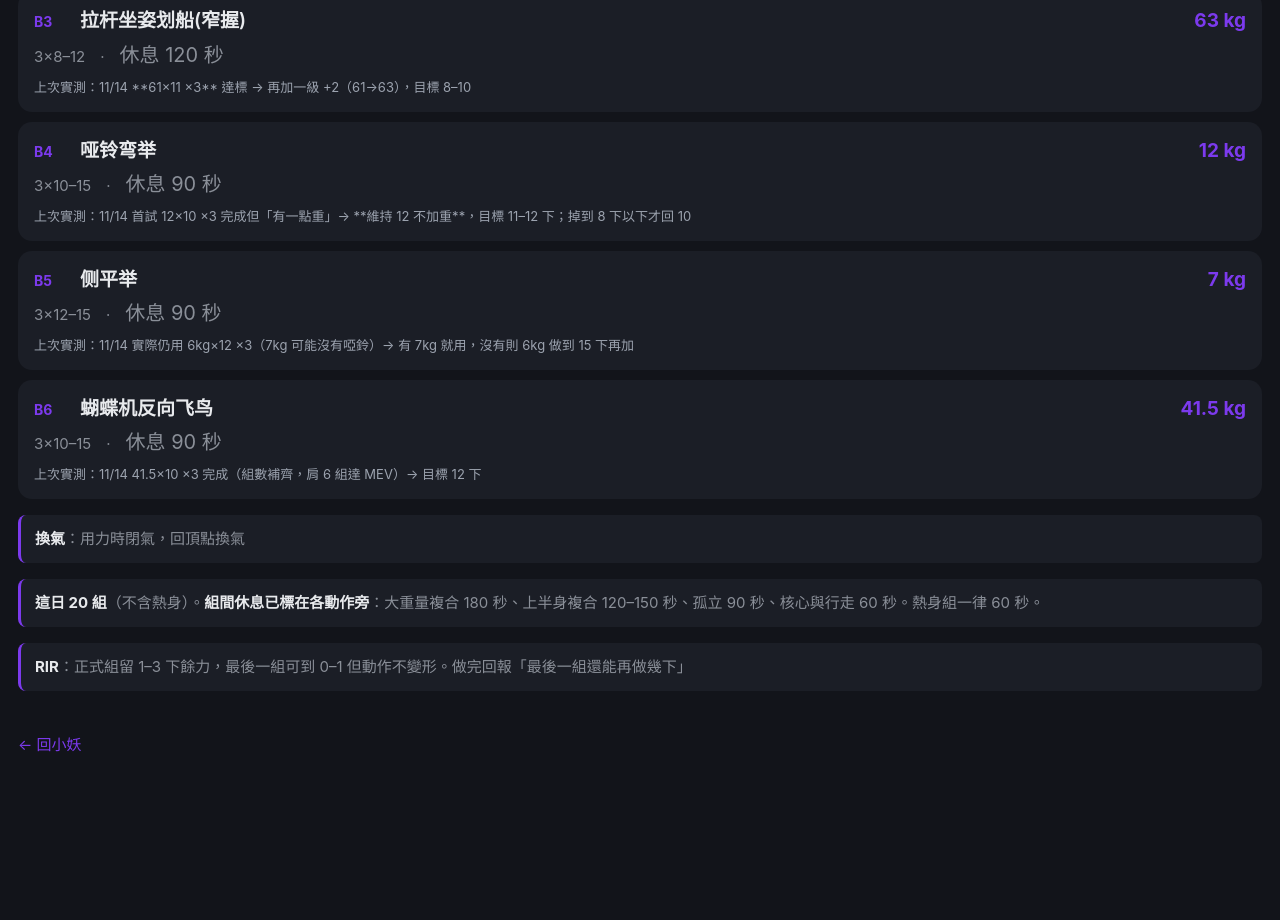
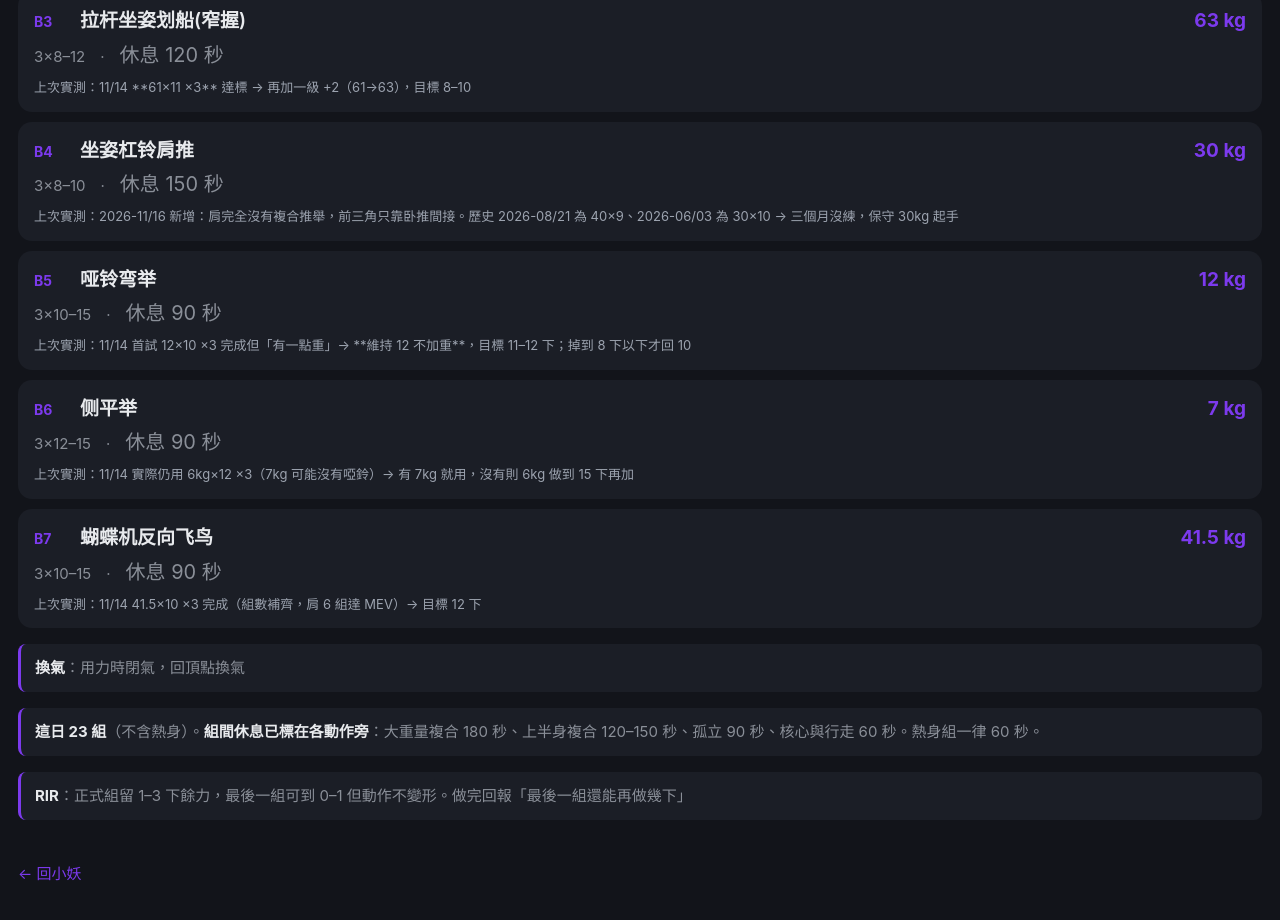
Before and after one commit to amwayfans/xiaoyao, a plain HTML site: page day/sun.html in a window 1280 px wide. Shown: the part 440-1360 px from the top of the page. Before the commit the page ends 1238 px from the top, so only its background shows below. Drawn offline with Linux system fonts and the light colour scheme.

Commit message:
chore: 自動更新本週訓練排程 (2026-11-17)

```diff
--- a/day/sun.html
+++ b/day/sun.html
@@ -51,25 +51,31 @@
   <div class="why">上次實測：11/14 **61×11 ×3** 達標 → 再加一級 +2（61→63），目標 8–10</div>
 </div><div class="row">
   <div class="top"><span class="no">B4</span>
+    <span class="name">坐姿杠铃肩推</span>
+    <span class="wt">30 kg</span></div>
+  <div class="sr">3×8–10　·　<span class="rest">休息 150 秒</span></div>
+  <div class="why">上次實測：2026-11/16 新增：肩完全沒有複合推舉，前三角只靠卧推間接。歷史 2026-08/21 為 40×9、2026-06/03 為 30×10 → 三個月沒練，保守 30kg 起手</div>
+</div><div class="row">
+  <div class="top"><span class="no">B5</span>
     <span class="name">哑铃弯举</span>
     <span class="wt">12 kg</span></div>
   <div class="sr">3×10–15　·　<span class="rest">休息 90 秒</span></div>
   <div class="why">上次實測：11/14 首試 12×10 ×3 完成但「有一點重」→ **維持 12 不加重**，目標 11–12 下；掉到 8 下以下才回 10</div>
 </div><div class="row">
-  <div class="top"><span class="no">B5</span>
+  <div class="top"><span class="no">B6</span>
     <span class="name">侧平举</span>
     <span class="wt">7 kg</span></div>
   <div class="sr">3×12–15　·　<span class="rest">休息 90 秒</span></div>
   <div class="why">上次實測：11/14 實際仍用 6kg×12 ×3（7kg 可能沒有啞鈴）→ 有 7kg 就用，沒有則 6kg 做到 15 下再加</div>
 </div><div class="row">
-  <div class="top"><span class="no">B6</span>
+  <div class="top"><span class="no">B7</span>
     <span class="name">蝴蝶机反向飞鸟</span>
     <span class="wt">41.5 kg</span></div>
   <div class="sr">3×10–15　·　<span class="rest">休息 90 秒</span></div>
   <div class="why">上次實測：11/14 41.5×10 ×3 完成（組數補齊，肩 6 組達 MEV）→ 目標 12 下</div>
 </div>
 <div class="tip"><b>換氣</b>：用力時閉氣，回頂點換氣</div>
-<div class="tip"><b>這日 20 組</b>（不含熱身）。<b>組間休息已標在各動作旁</b>：大重量複合 180 秒、上半身複合 120–150 秒、孤立 90 秒、核心與行走 60 秒。熱身組一律 60 秒。</div>
+<div class="tip"><b>這日 23 組</b>（不含熱身）。<b>組間休息已標在各動作旁</b>：大重量複合 180 秒、上半身複合 120–150 秒、孤立 90 秒、核心與行走 60 秒。熱身組一律 60 秒。</div>
 <div class="tip"><b>RIR</b>：正式組留 1–3 下餘力，最後一組可到 0–1 但動作不變形。做完回報「最後一組還能再做幾下」</div>
 <a class="back" href="https://t.me/">← 回小妖</a>
 </body>
--- a/week.json
+++ b/week.json
@@ -1,7 +1,7 @@
 {
  "week": "2026-W47",
  "block": 1,
- "updated": "2026-11-16T07:21:51+08:00",
+ "updated": "2026-11-17T20:03:55+08:00",
  "mon": "休息",
  "mon_url": "https://amwayfans.github.io/xiaoyao/day/mon.html",
  "tue": "腿",
```
Also changed, not shown: day/tue.html (+7 -1 lines).
